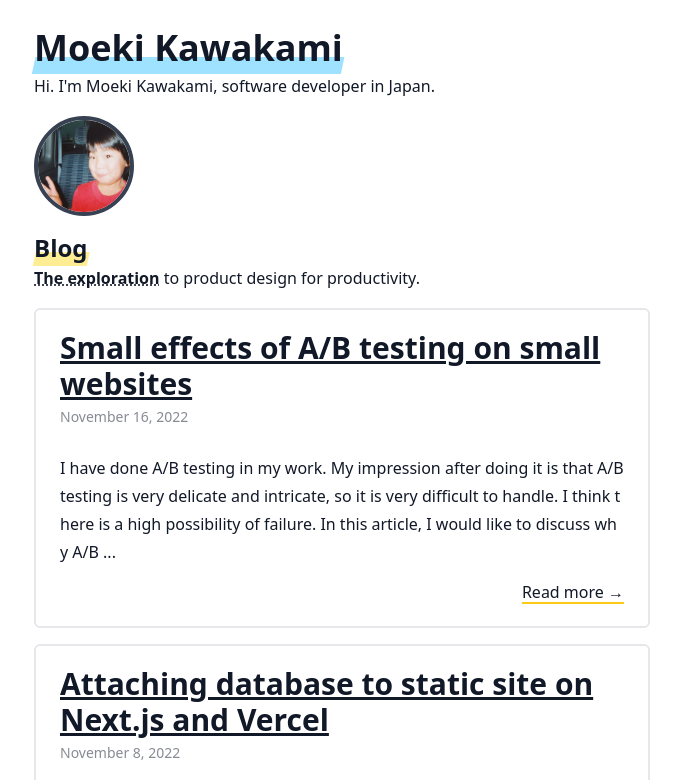
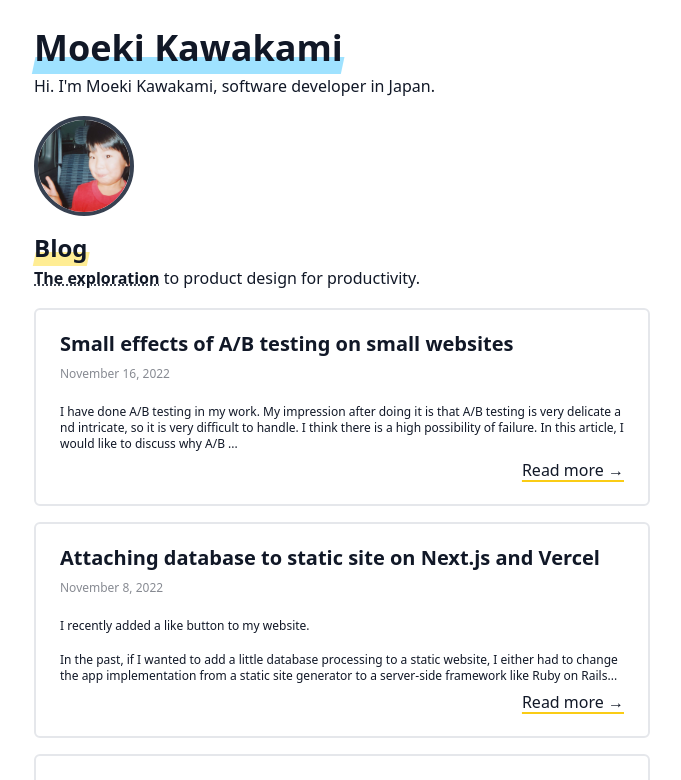
Before and after one commit to kawakamimoeki/website-legacy, a Next.js app: page /blog in a window 1280 px wide. Shown: the top 780 px of the page, without its empty margins (298-979 px from the left). Built offline with nearby package versions, Linux system fonts and the light colour scheme.

Commit message:
feat: improve style

```diff
--- a/components/post-list.jsx
+++ b/components/post-list.jsx
@@ -7,14 +7,14 @@ export default function Component({ posts }) {
     <ul>
       {posts.map(({ id, date, title, content }) => (
         <li className="py-5 border-2 p-6 my-4 rounded-md" key={id}>
-          <h3 className="text-3xl font-bold">
-            <Link className="underline" href={`/blog/${id}`}>
+          <h3 className="text-xl font-bold">
+            <Link href={`/blog/${id}`}>
               {title}
             </Link>
           </h3>
-          <Date className="text-sm opacity-50" dateString={date}></Date>
-          <Markdown limit={256} content={content}></Markdown>
-          <div className="mt-3 text-end">
+          <Date className="text-xs opacity-50" dateString={date}></Date>
+          <Markdown className="text-xs" limit={256} content={content}></Markdown>
+          <div className="mt-1 text-end">
             <Link
               className="underline decoration-yellow-400 decoration-2 underline-offset-4"
               href={`/blog/${id}`}>
```
